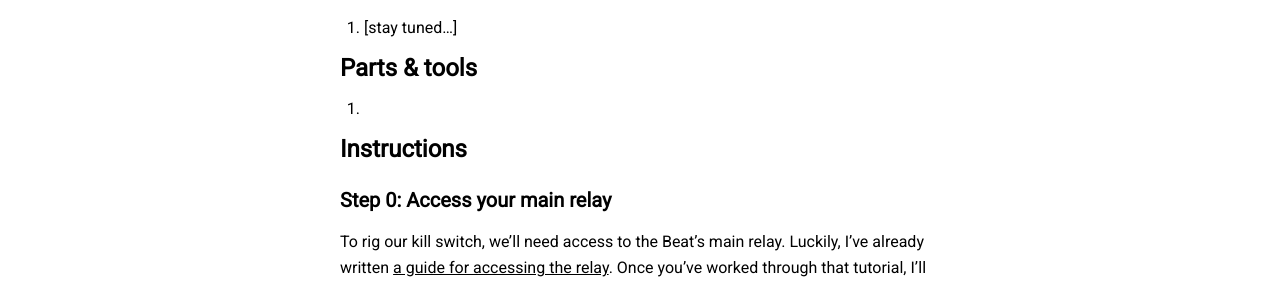
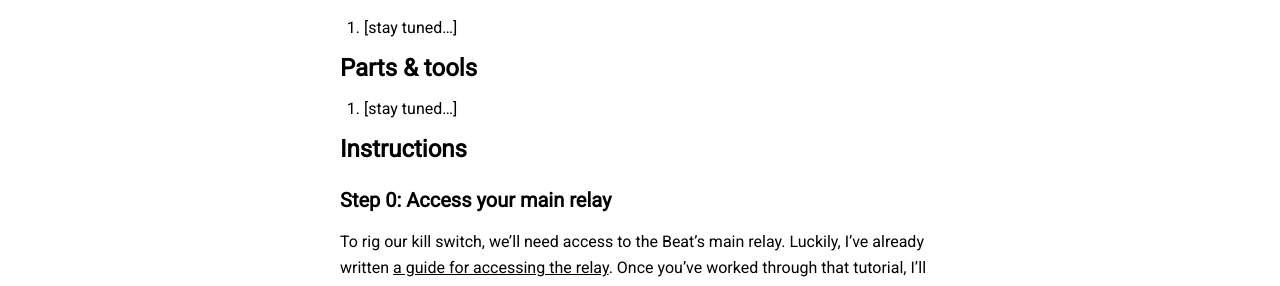
Before and after one commit to prestia/mediumtonys, a Jekyll site: the page built from _posts/2023-9-4-beat-kill-switch-install.md, in a window 1280 px wide and 900 px high, scrolled down 599 px. Shown: the part 161-447 px from the top of the window. Built offline with Jekyll 4.4.1, drawn with Linux system fonts in a browser that asks for light colours; nearby versions of some CDN libraries.

Commit message:
updated article

```diff
--- a/_posts/2023-9-4-beat-kill-switch-install.md
+++ b/_posts/2023-9-4-beat-kill-switch-install.md
@@ -12,7 +12,7 @@ This guide will walk you through the process of installing a kill switch that di
 1. [stay tuned...]
 
 ## Parts & tools
-1.
+1. [stay tuned...]
 
 ## Instructions
 
@@ -20,7 +20,7 @@ This guide will walk you through the process of installing a kill switch that di
 
 To rig our kill switch, we'll need access to the Beat's main relay. Luckily, I've already written [a guide for accessing the relay](./access-beat-ecu-and-main-relay). Once you've worked through that tutorial, I'll see you back here at Step 1.
 
-![Picture of ECU and main rela with the main relay circled in red.](assets/img/eat-kill-switch-install/ecu-and-relay-revealed.jpg)
+![Picture of ECU and main rela with the main relay circled in red.](assets/img/beat-kill-switch-install/ecu-and-relay-revealed.jpg)
 
 ### Step 1: Determine a location for your kill switch
 
```
